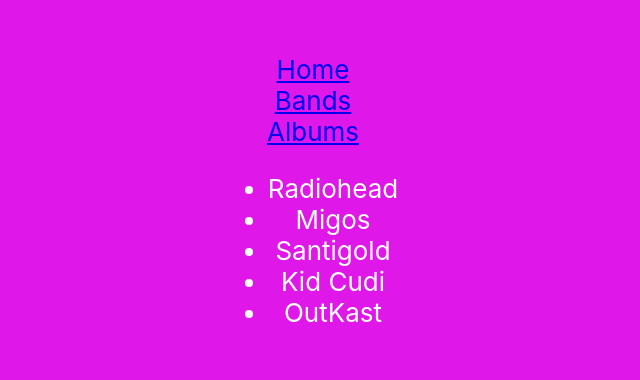
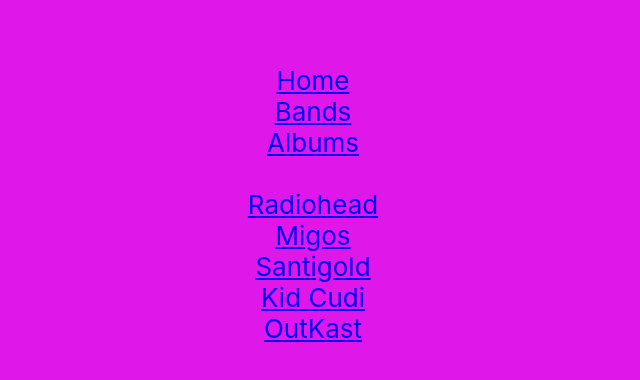
Before and after one commit to A-DiRusso/music-browser-app, a React (Create React App) app: page /bands in a window 1280 px wide. Shown: the part 196-576 px from the top of the page, without its empty margins (327-967 px from the left). Built offline with nearby package versions, Linux system fonts and the light colour scheme.

Commit message:
turns band list into not quite working links :)

```diff
--- a/src/Bands.js
+++ b/src/Bands.js
@@ -1,4 +1,10 @@
 import React from 'react'
+import { Link, Route } from 'react-router-dom';
+import KidA from './albums/KidA';
+import Culture from './albums/Culture';
+import ManOn from './albums/ManOn';
+import ATLiens from './albums/ATLiens';
+import MasterOf from './albums/MasterOf';
 
 export default class Bands extends React.Component {
     constructor(props) {
@@ -15,12 +21,31 @@
     }
     render () {
         return (
-           <ul>
-               {
-                   this.state.bands.map((band, i) => (<li key={i}>{band}</li>))
-                }
-            </ul>
+           <div>
+               <br />
+               <Link to="/radiohead/kida">Radiohead</Link>
+               <Route path="/radiohead/kida" Component={KidA} />
+               <br />
+               <Link to="/migos/culture">Migos</Link>
+               <Route path="/migos/culture" Component={Culture} />
+               <br />
+               <Link to="/santigold/masterof">Santigold</Link>
+               <Route path="/santigold/masterof" Component={MasterOf} />
+               <br />
+               <Link to="/kidcudi/manon">Kid Cudi</Link>
+               <Route path="/kidcudi/manon" Component={ManOn} />
+               <br />
+               <Link to="/outkast/atliens">OutKast</Link>
+               <Route path="/outkast/atliens" Component={ATLiens} />
+           </div>
            )
 
-     }
- }
+    }
+    _buttonClick = (band) => {
+        return console.log(band)
+    }
+}
+
+
+
+    // {this.state.bands.map((band, i) => (<button onClick={console.log(band)} key={i}>{band}</button>))}
```
